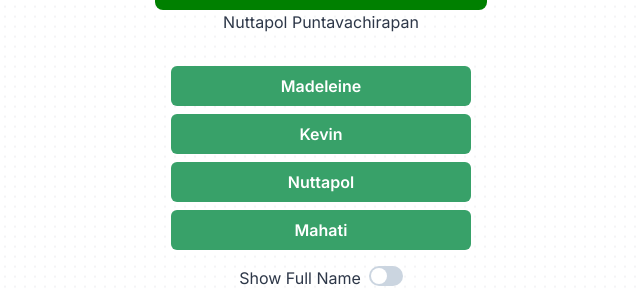
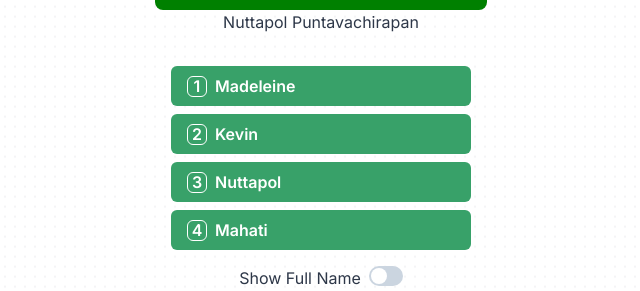
Before and after one commit to jfobrien29/med-name-game, a Next.js app: page / in a window 1280 px wide. Shown: the part 437-728 px from the top of the page, without its empty margins (319-959 px from the left). Built offline with nearby package versions, Linux system fonts and the light colour scheme.

Commit message:
use the keyboard

```diff
--- a/frontend/views/game.tsx
+++ b/frontend/views/game.tsx
@@ -1,6 +1,7 @@
 import { AspectRatio, Box, Flex, Heading, Text, Image, Button, Switch } from '@chakra-ui/react';
 import { useToast } from 'hooks/useToast';
-import { useEffect, useState } from 'react';
+import { isElement } from 'lodash';
+import { useCallback, useEffect, useState } from 'react';
 import { PERSON_DATA_ARRAY, Person } from 'utils/constants';
 
 const shuffleArray = (array: any[]) => {
@@ -53,9 +54,13 @@ const Game: React.FC<Props> = ({}) => {
     setOptions(shuffleArray([name, ...otherOptions]));
   }, [index]);
 
-  const onGuess = (guessIndex: number) => {
+  const onGuess = useCallback(
+    (guessIndex: number) => {
+      console.log(guessIndex);
       const correctName = allPeople[index].names[0];
       const guess = options[guessIndex];
+
+      console.log(correctName, guess);
 
       if (correctName === guess) {
         setCorrectGuesses(correctGuesses + 1);
@@ -67,7 +72,23 @@ const Game: React.FC<Props> = ({}) => {
       }
 
       setIsSelectedState(guessIndex);
+    },
+    [index, allPeople, options, streak, correctGuesses, toast],
+  );
+
+  useEffect(() => {
+    const handleKeyDown = (e: KeyboardEvent) => {
+      if (isSelectedState !== null && e.key === 'Enter') {
+        setIsSelectedState(null);
+        setIndex((index + 1) % allPeople.length);
+      }
+      if (isSelectedState === null && ['1', '2', '3', '4'].includes(e.key)) {
+        onGuess(Number(e.key) - 1);
+      }
     };
+    window.addEventListener('keydown', handleKeyDown);
+    return () => window.removeEventListener('keydown', handleKeyDown);
+  }, [index, isSelectedState, onGuess]);
 
   const onNext = () => {
     setIsSelectedState(null);
@@ -100,8 +121,16 @@ const Game: React.FC<Props> = ({}) => {
               onClick={() => onGuess(idx)}
               colorScheme="green"
             >
+              <Flex w="full" gap={2} align="baseline">
+                <Box border="1px" w="20px" rounded="md">
+                  {idx + 1}
+                </Box>
+                <Flex as="span" flexGrow={1}>
                   {showFullName ? option : option.split(' ')[0]}
+
                   {isSelectedState !== null && option === allPeople[index].names[0] && ' ✅'}
+                </Flex>
+              </Flex>
             </Button>
           );
         })}
@@ -110,7 +139,7 @@ const Game: React.FC<Props> = ({}) => {
       {isSelectedState !== null && (
         <Flex mt={4} align="center" flexDir="column" w="300px" gap={2}>
           <Button w="full" onClick={onNext} colorScheme="blackAlpha">
-            Next ➡️
+            Next ➡️ (ENTER)
           </Button>
         </Flex>
       )}
```
Lines whose indentation alone changed are shown as unchanged.
